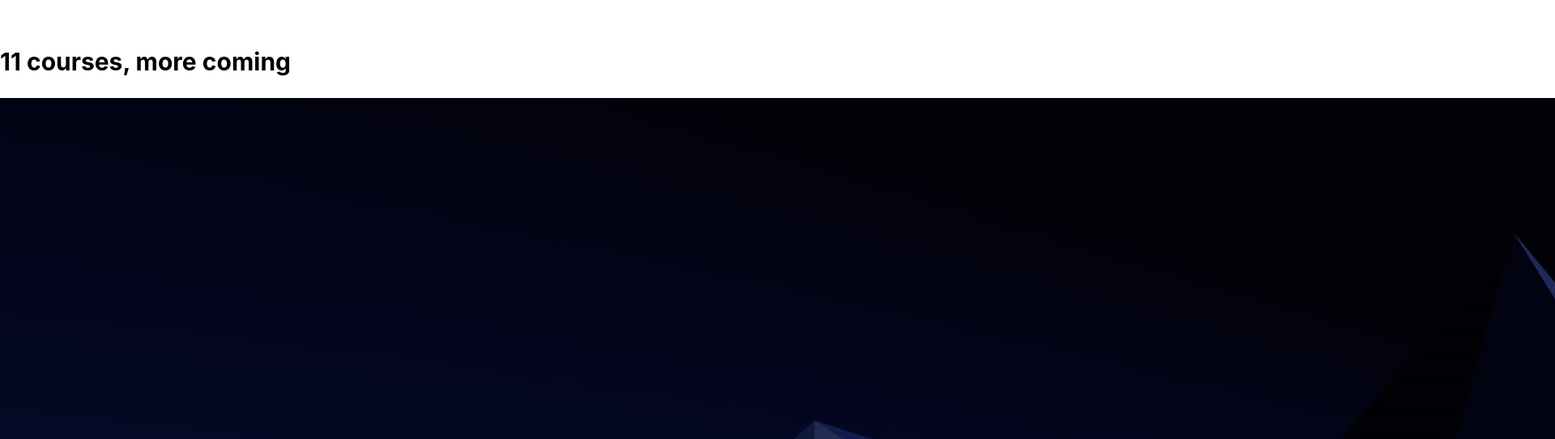
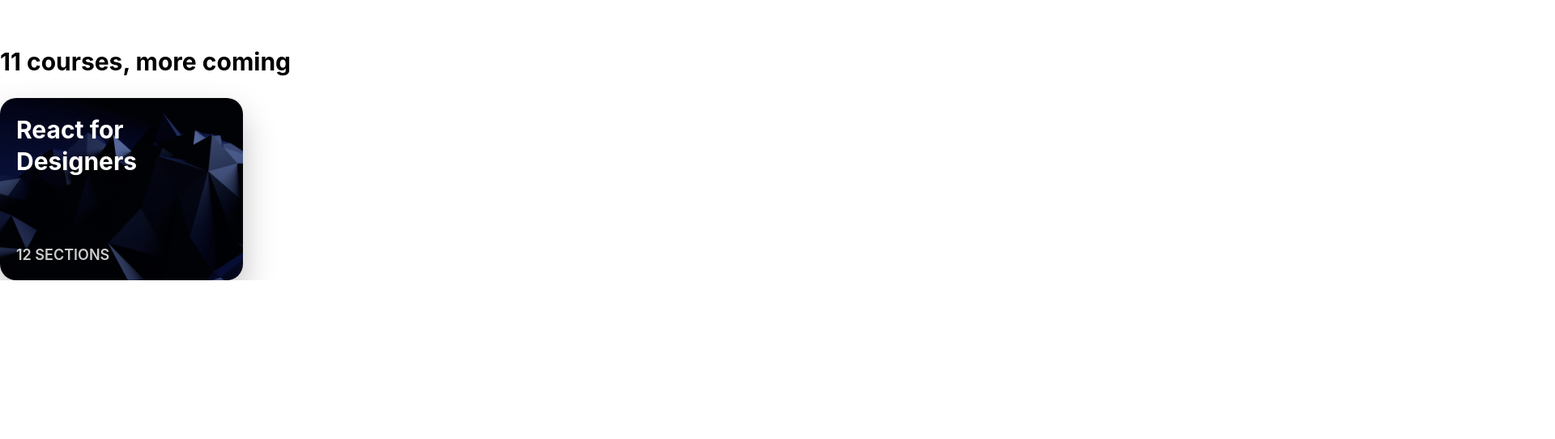
Before and after one commit to transkamp/my-react-app, a Gatsby site: page / in a window 1280 px wide. Shown: the part 1040-1582 px from the top of the page at 81% size, 1920 px wide, since content can reach past the window. After the commit the page ends 1386 px from the top, so only its background shows below. Built offline with nearby package versions, Linux system fonts and the light colour scheme; Gatsby itself is replaced by a stand-in of ours.

Commit message:
update card componenet

```diff
--- a/src/components/Card.js
+++ b/src/components/Card.js
@@ -1,4 +1,5 @@
 import React from 'react'
+import './Card.scss'
 
 const Card = props =>(
     <div className="Card" >
--- /dev/null
+++ b/src/components/Card.scss
@@ -0,0 +1,38 @@
+.Card{
+    width: 300px;
+    height: 225px;
+    position: relative;
+    overflow: hidden;
+    border-radius: 20px;
+    box-shadow: 0 20px 40px rgba(0,0,0,0.25);
+    display: grid;
+    grid-template-rows: 1fr 1fr;
+
+    &:hover{
+        transform: scale(1.1,1.1);
+    }
+
+
+    img{
+        position: absolute;
+        top: 0;
+        height: 110%;
+        z-index: -1;
+    }
+
+    h3{
+        color: white;
+        font-size: 30px;
+        margin: 20px 0 0 20px;
+        width: 190px;
+    }
+    p{
+        color: rgba(255,255,255,0.8);
+        text-transform: uppercase;
+        font-weight: 600;
+        font-size: 18px;
+        align-self: end;
+        margin: 0 0 20px 20px
+
+    }
+}
```
